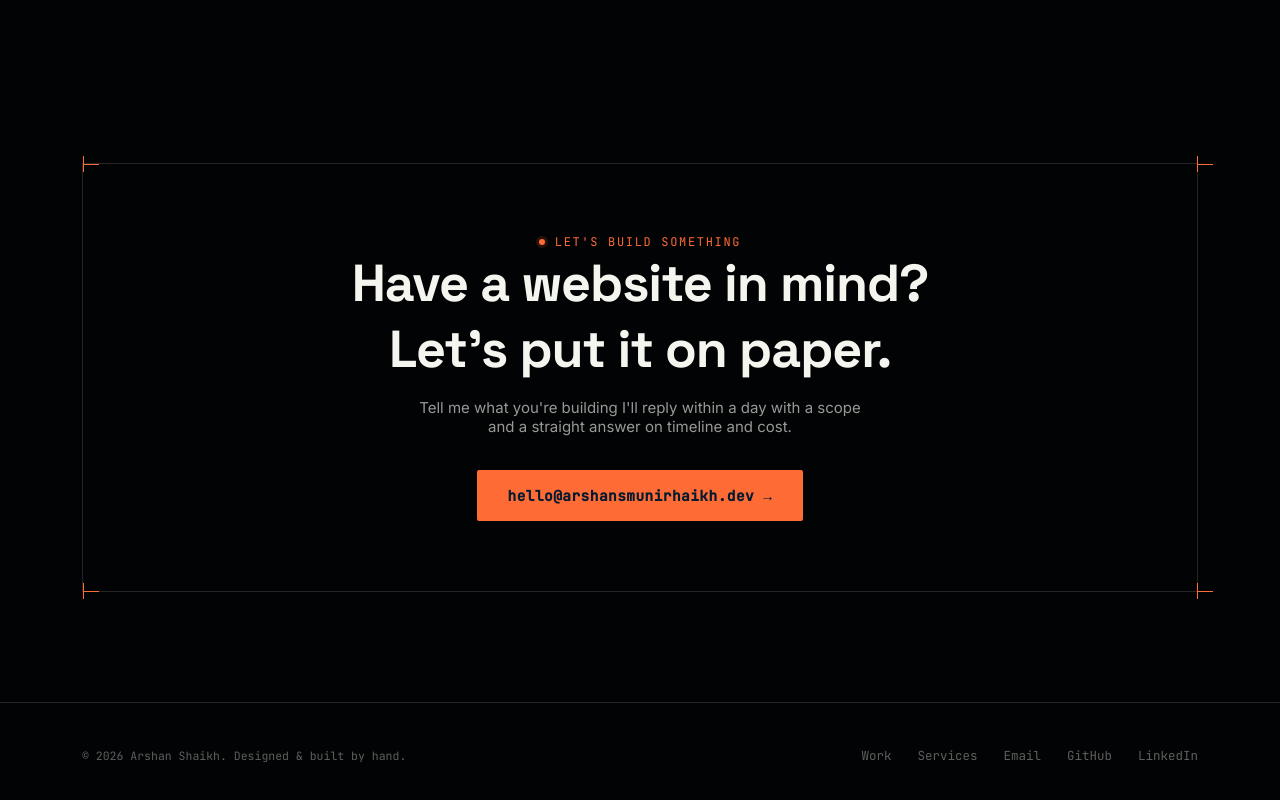
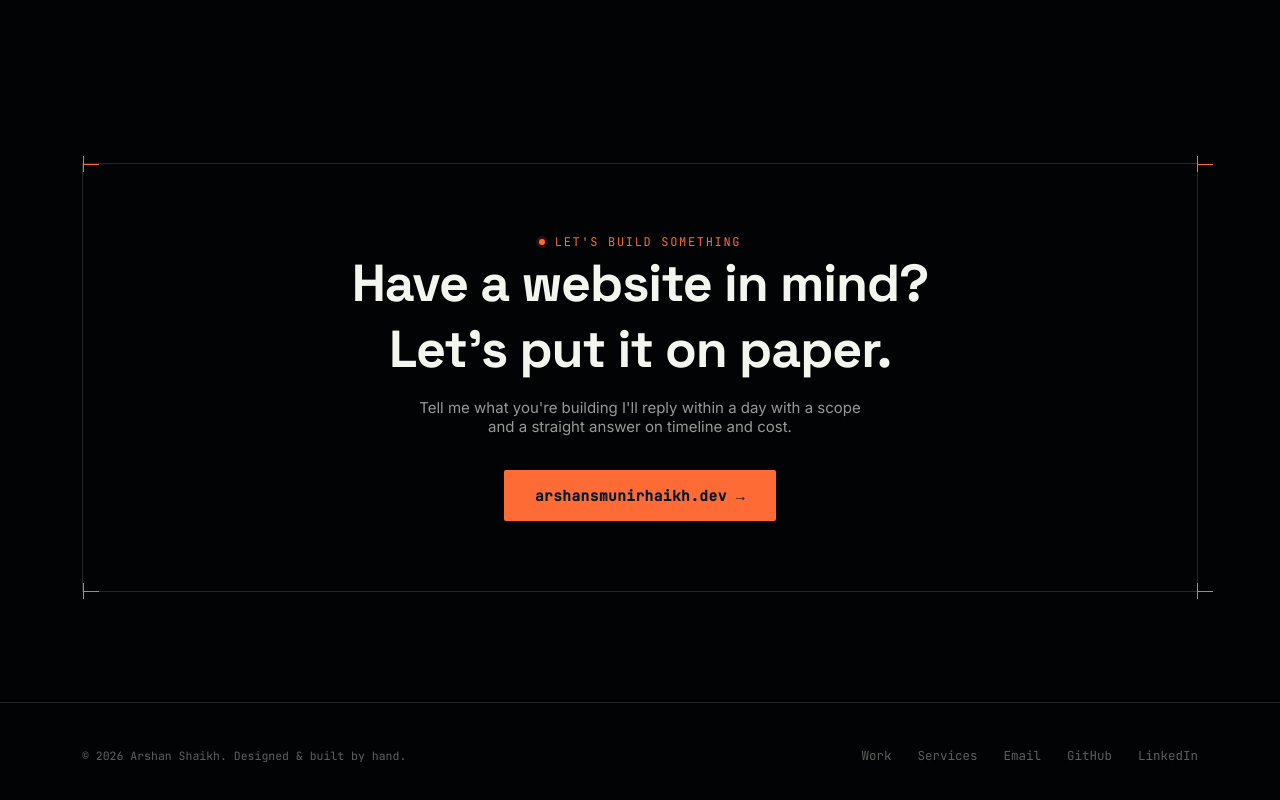
Before and after one commit to ArshanShaikh87/Portfolio, a React (Vite) app: page / in a window 1280 px wide. Shown: the part 4445-5245 px from the top of the page. Built offline with nearby package versions, Linux system fonts and the light colour scheme.

Commit message:
email change

```diff
--- a/src/component/Portfolio.jsx
+++ b/src/component/Portfolio.jsx
@@ -762,7 +762,7 @@ const CTA = () => (
         <h2>Have a website in mind?<br />Let's put it on paper.</h2>
         <p>Tell me what you're building   I'll reply within a day with a scope and a straight answer on timeline and cost.</p>
         <a href="mailto:arshanmunirsahikh@gmail.com" className="btn btn-primary" style={{ padding: "15px 30px", fontSize: "14.5px" }}>
-          hello@arshansmunirhaikh.dev →
+          arshansmunirhaikh.dev →
         </a>
       </div>
     </div>
```
